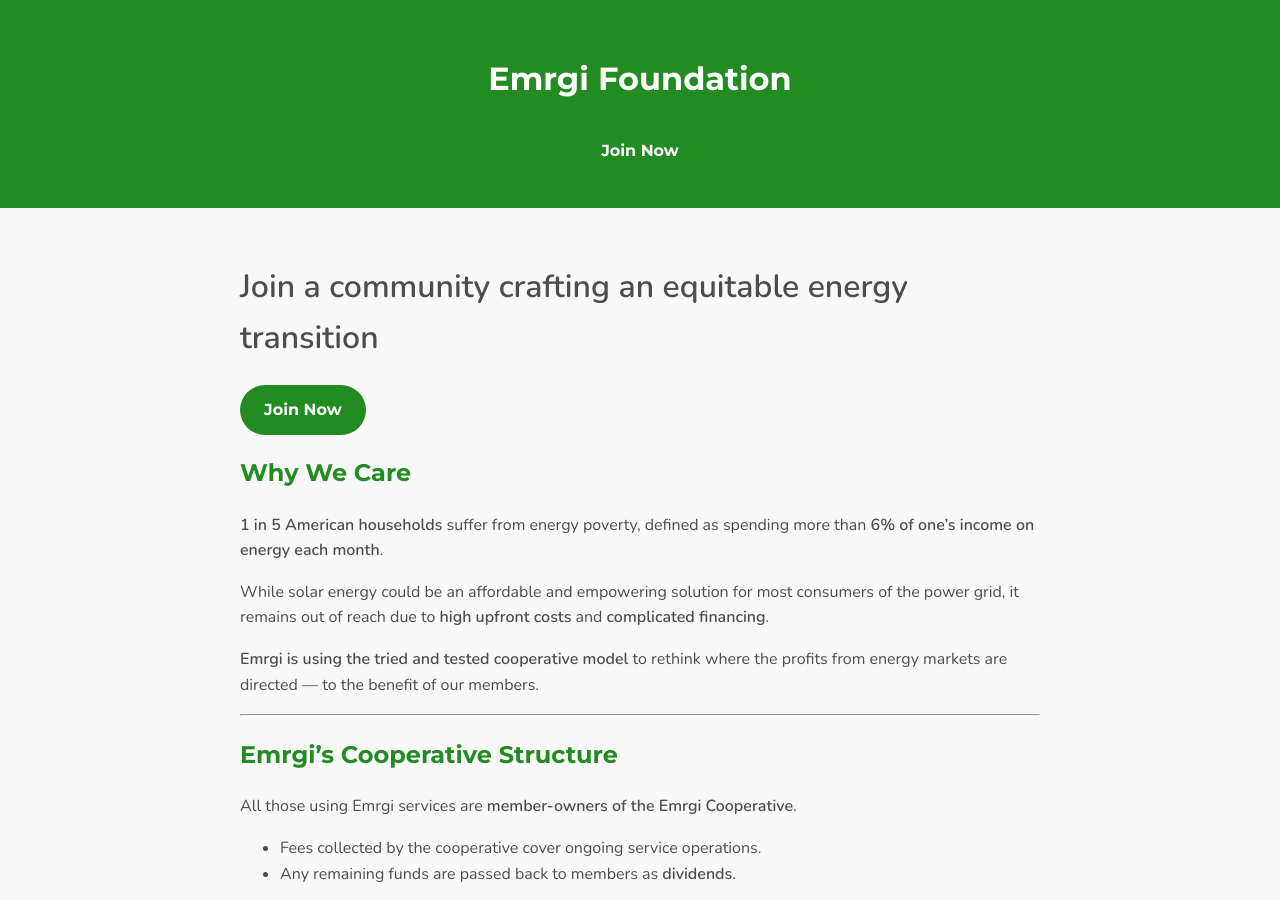
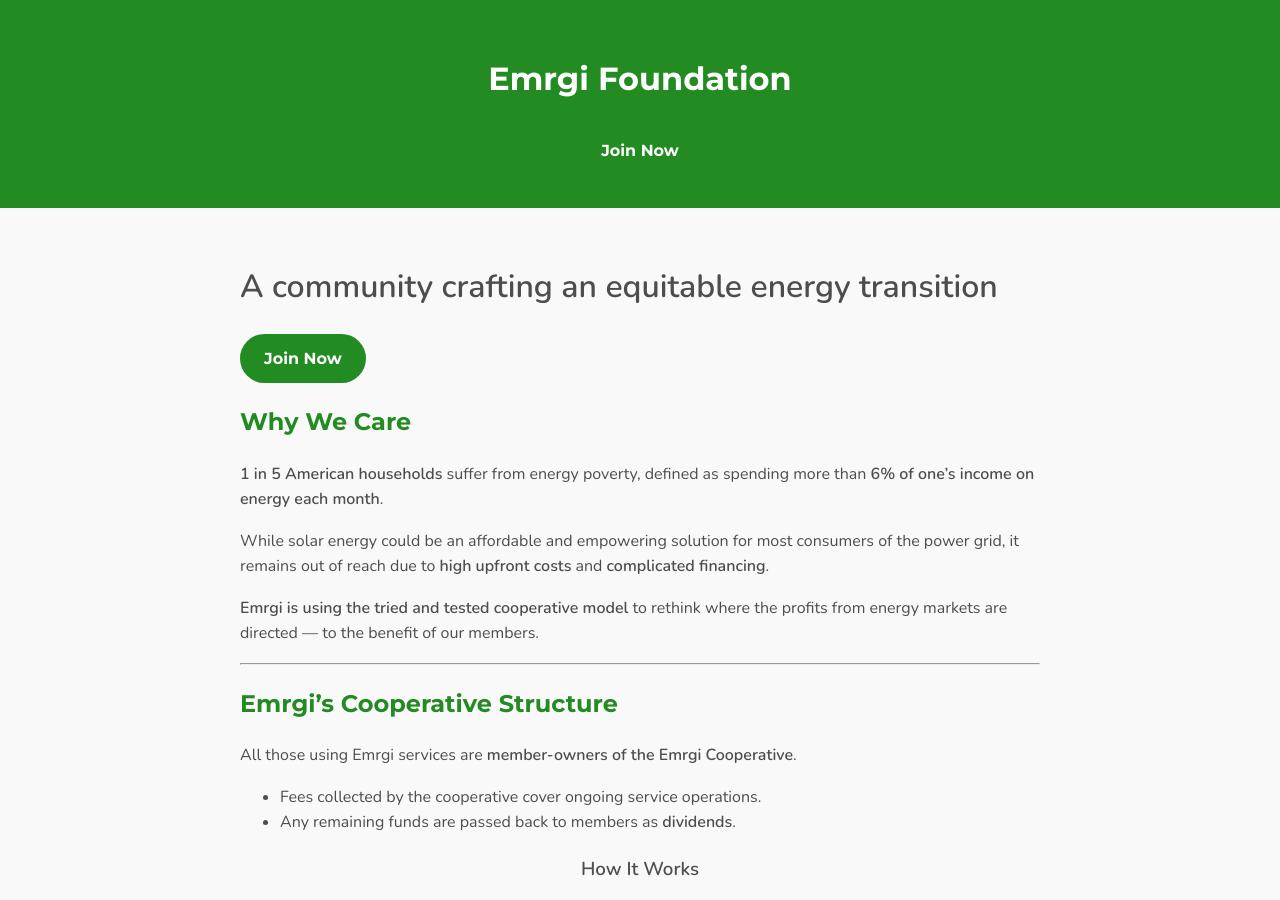
Before and after one commit to emergi-foundation/emergi-foundation.github.io, a Jekyll site: the page built from index.md, in a window 1280 px wide and 900 px high. Built offline with Jekyll 4.4.1, drawn with Linux system fonts in a browser that asks for light colours.

Commit message:
Update index.md
Signed-off-by: Eric Scheier <eric@scheier.org>

```diff
--- a/index.md
+++ b/index.md
@@ -4,7 +4,7 @@ layout: landing
 permalink: /
 ---
 
-# Join a community crafting an equitable energy transition
+# A community crafting an equitable energy transition
 
 <a href="https://emrgi.com/enroll" class="button">Join Now</a>
 
```
